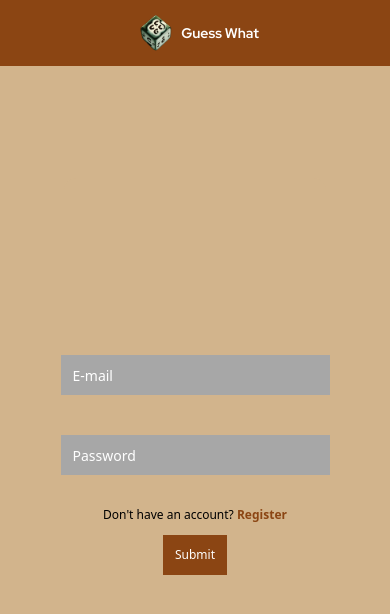
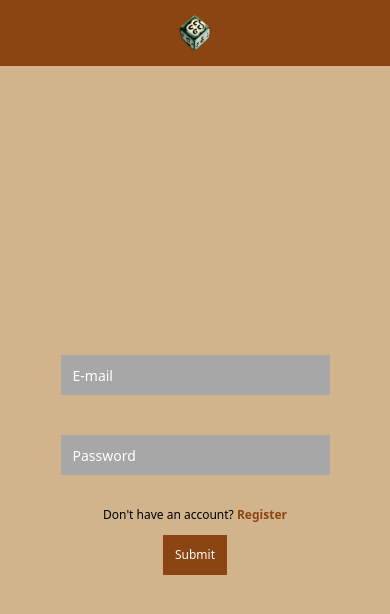
Before and after one commit to Anzcyent/guess-what-client, a React (Vite) app: page / in a window 390 px wide. Shown: the top 614 px of the page. Built offline with nearby package versions, Linux system fonts and the light colour scheme; no server answers.

Commit message:
Navbar responsive

```diff
--- a/src/components/Navbar.jsx
+++ b/src/components/Navbar.jsx
@@ -19,7 +19,7 @@ const Navbar = () => {
           alt="logo"
           className="sm:w-[80px] w-[50px]"
         />
-        <span className="font-bold text-white sm:text-base text-sm">
+        <span className="font-bold text-white text-base hidden sm:block">
           Guess What
         </span>
       </div>
```
